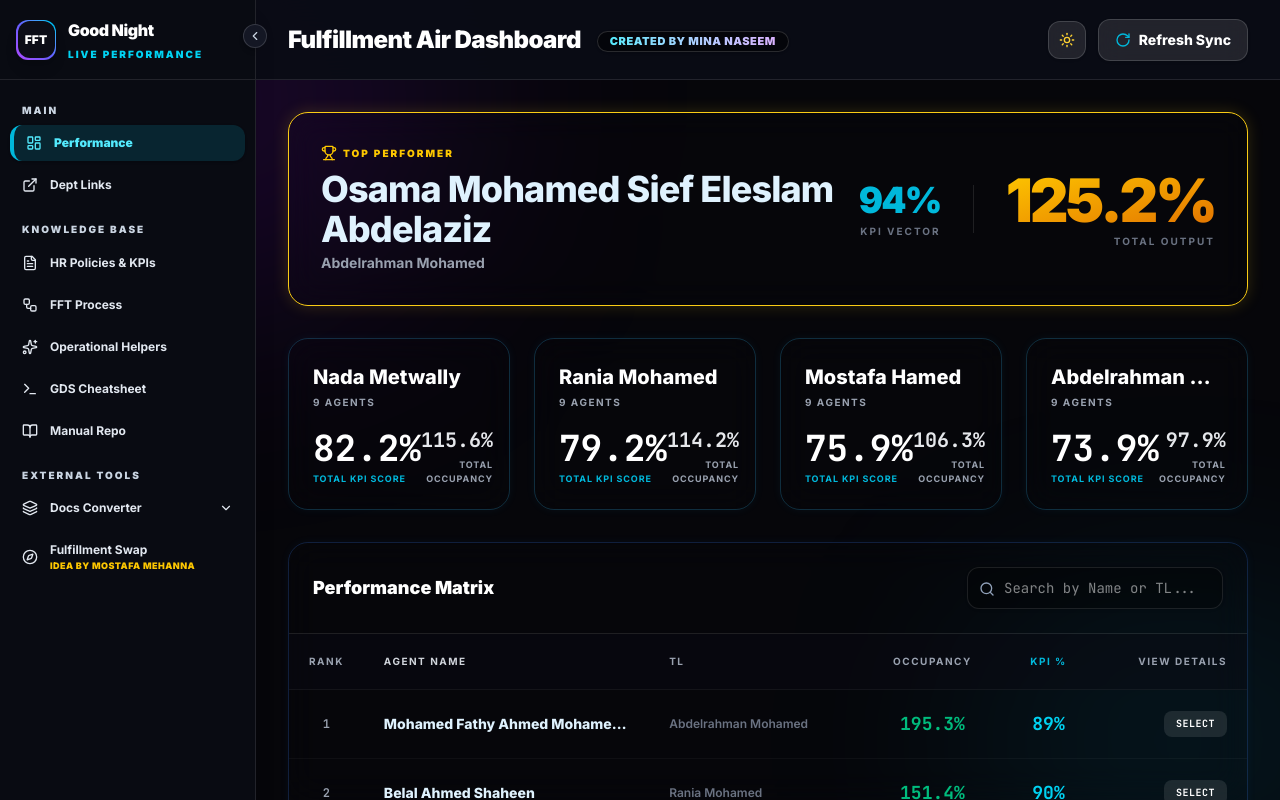
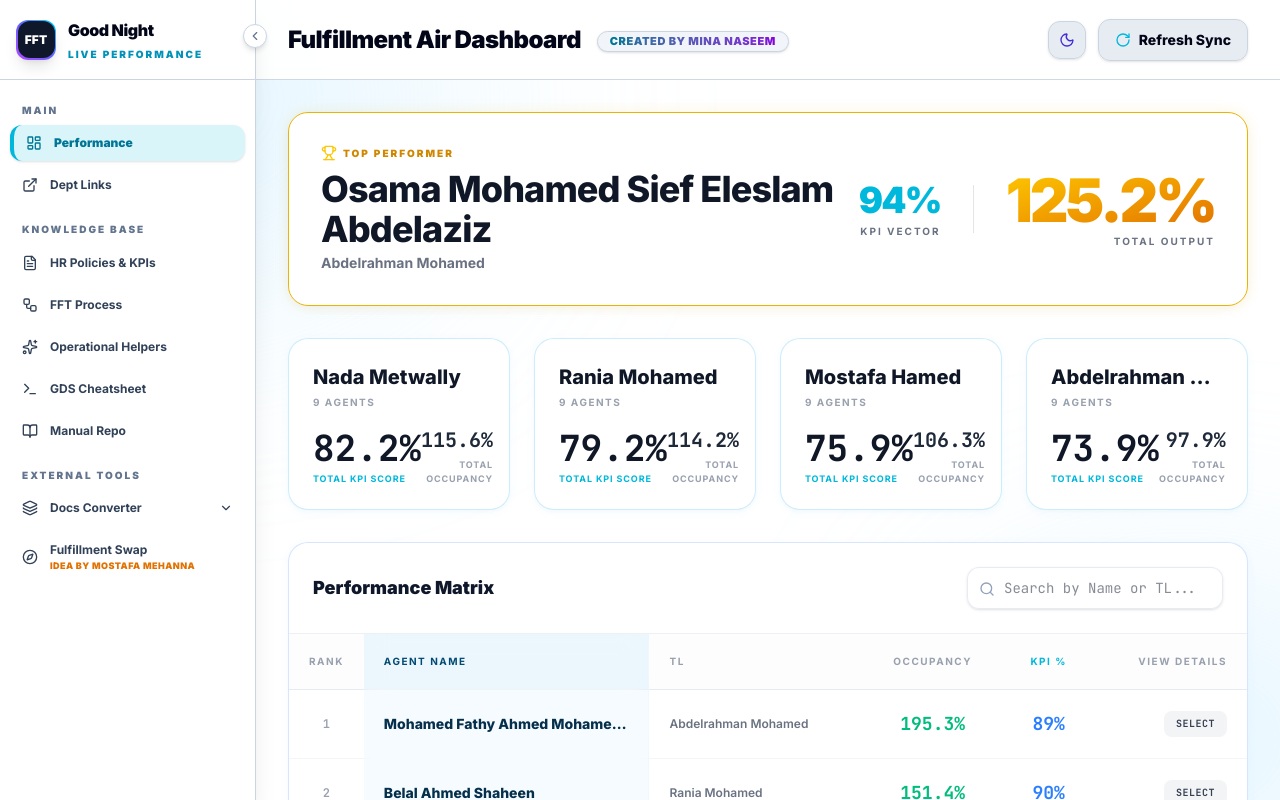
Before and after one commit to minamagdy027-web/FFT-Dashboard, a React (Vite) app: page / in a window 1280 px wide. Built offline with nearby package versions, Linux system fonts and the light colour scheme; no server answers.

Commit message:
feat: update default theme to light and style dashboard
Change default theme to light mode and improve visibility by adding sticky headers and row highlights to the dashboard table.

```diff
--- a/index.html
+++ b/index.html
@@ -1,5 +1,5 @@
 <!doctype html>
-<html lang="en" class="dark">
+<html lang="en" class="light">
   <head>
     <meta charset="UTF-8" />
     <meta name="viewport" content="width=device-width, initial-scale=1.0" />
--- a/src/App.tsx
+++ b/src/App.tsx
@@ -52,7 +52,9 @@ function getInitialDashboardData(): GlobalDashboardData {
 export default function App() {
   const [currentView, setCurrentView] = useState<ViewType>('view-dashboard');
   const [sidebarOpen, setSidebarOpen] = useState(true);
-  const [isDark, setIsDark] = useState(true);
+  const [isDark, setIsDark] = useState(() => {
+    return localStorage.getItem('theme') === 'dark';
+  });
   const [isRefreshing, setIsRefreshing] = useState(false);
   const [syncError, setSyncError] = useState<string | null>(null);
 
@@ -65,18 +67,18 @@ export default function App() {
 
   const [globalData, setGlobalData] = useState<GlobalDashboardData>(getInitialDashboardData);
 
-  // Theme synchronization
+  // Theme synchronization - defaults to light theme matching current preview
   useEffect(() => {
     const savedTheme = localStorage.getItem('theme');
     const root = document.documentElement;
-    if (savedTheme === 'light') {
+    if (savedTheme === 'dark') {
+      root.classList.add('dark');
+      root.classList.remove('light');
+      setIsDark(true);
+    } else {
       root.classList.remove('dark');
       root.classList.add('light');
       setIsDark(false);
-    } else {
-      root.classList.add('dark');
-      root.classList.remove('light');
-      setIsDark(true);
     }
   }, []);
 
--- a/src/views/DashboardView.tsx
+++ b/src/views/DashboardView.tsx
@@ -192,9 +192,10 @@ export const DashboardView: React.FC<DashboardViewProps> = ({
         <div className="overflow-x-auto custom-scroll relative bento-content">
           <table className="w-full text-left border-collapse min-w-max">
             <thead>
-              <tr className="text-[10px] uppercase font-black tracking-[0.15em] text-gray-500 dark:text-gray-400 border-b dark:border-white/5 border-slate-200/80 dark:bg-[#0c0c14]/40 bg-white/40">
+              <tr className="text-[10px] uppercase font-black tracking-[0.15em] text-gray-400 dark:text-gray-500 border-b dark:border-white/5 border-slate-200/80 dark:bg-[#0c0c14]/40 bg-gray-50/40">
                 <th className="p-5 text-center w-16">Rank</th>
-                <th className="p-5 text-left text-slate-800 dark:text-gray-300">
+                {/* Agent Name with soft sky highlight */}
+                <th className="p-5 sticky left-0 dark:bg-[#111318]/90 bg-sky-100/60 backdrop-blur-md z-20 border-r dark:border-white/5 border-sky-200/40 text-sky-900 dark:text-gray-400">
                   Agent Name
                 </th>
                 <th className="p-5">TL</th>
@@ -214,7 +215,7 @@ export const DashboardView: React.FC<DashboardViewProps> = ({
                     <td className="p-5 text-center text-xs text-gray-400 font-mono w-16">
                       {i + 1}
                     </td>
-                    <td className="p-5 font-extrabold dark:text-sky-100 text-slate-900 truncate max-w-[240px] transition-colors">
+                    <td className="p-5 sticky left-0 dark:bg-[#111318]/90 bg-sky-50/70 backdrop-blur-md group-hover:bg-cyan-500/10 font-extrabold dark:text-sky-100 text-sky-950 truncate max-w-[240px] z-10 transition-colors border-r dark:border-white/5 border-sky-100/70">
                       {agent.name}
                     </td>
                     <td className="p-5 text-xs font-semibold text-gray-500">
```
